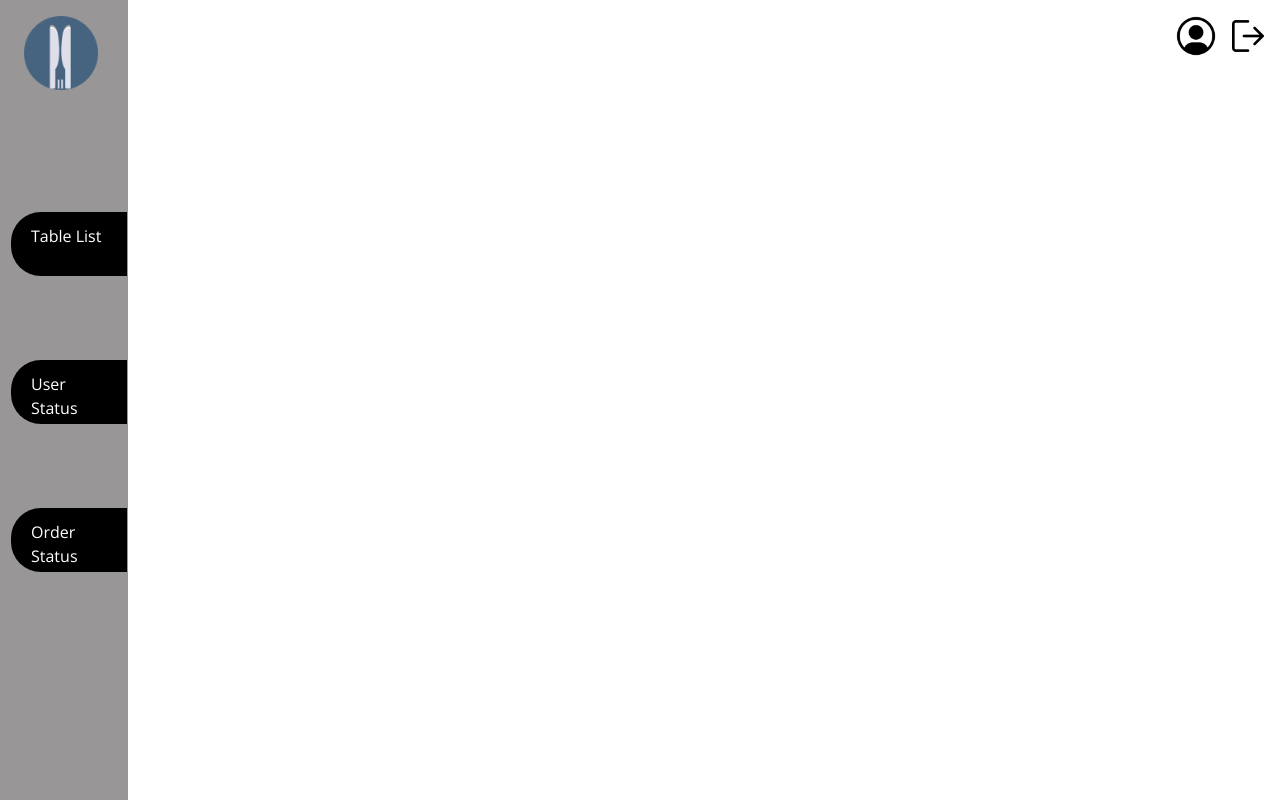
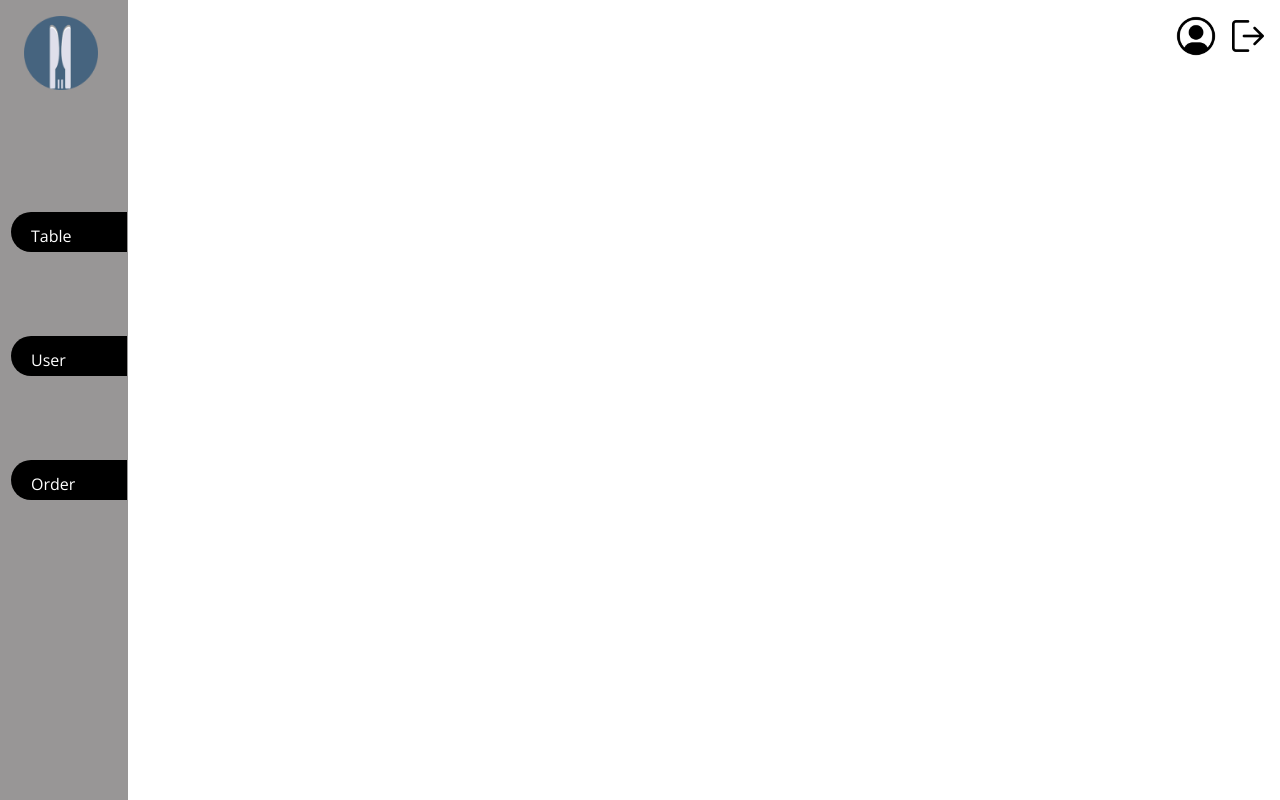
Before and after one commit to aashirbadbhattarai/Tablet-module, a React (Vite) app: page / in a window 1280 px wide. Built offline with nearby package versions, Linux system fonts and the light colour scheme.

Commit message:
item menu, navigation to item menu from product menu done

```diff
--- a/src/App.jsx
+++ b/src/App.jsx
@@ -7,6 +7,7 @@ import TableList from './Components/TableList/TableList';
 import UserStatus from './Components/UserStatus/UserStatus';
 import OrderStatus from './Components/OrderStatus/OrderStatus';
 import ProductMenu from './Components/ProductMenu/ProductMenu';
+import Menu from './Components/ProductMenu/Menu';
 
 const App = () => {
   return (
@@ -14,12 +15,13 @@ const App = () => {
       <div className="flex h-screen w-screen">
         <Navbar />
         <Routes>
-          <Route path="/" element={<Layout />}>
+            <Route path="/" element={<Layout />}>
             <Route path="table-list" element={<TableList />} />
             <Route path="user-status" element={<UserStatus />} />
             <Route path="order-status" element={<OrderStatus />} />
             <Route path="product-menu" element={<ProductMenu />} />
-          </Route>
+            <Route path="item-menu" element={<Menu />}/>
+            </Route>
         </Routes>
       </div>
     </Router>
--- a/src/Components/BillingSection/BillingSection.jsx
+++ b/src/Components/BillingSection/BillingSection.jsx
@@ -50,9 +50,9 @@ const BillingSection = () => {
       <div className='mt-4'>
         <BillingAmount />
       </div>
-    </div>
 
-    <div className='flex mt-4 gap-x-2'>
+
+    <div className='flex mt-6 gap-x-2'>
       <BillingOptions label="Print ticket" color="blue" onClick={handlePrint}/>
       <BillingOptions label="Transfer Order" color="blue" onClick={handleTransfer}/>
       <BillingOptions label="Place Order" color="blue" onClick={handlePlace}/>
@@ -63,9 +63,7 @@ const BillingSection = () => {
       <BillingOptions label="Print Order" color="green" onClick={handlePrintOrder}/>
       <BillingOptions label="Order Payment" color="green" onClick={handlePayment}/>
     </div>
-
-
-
+    </div>
     </>
   )
 }
--- a/src/Components/Navbar/Navbar.jsx
+++ b/src/Components/Navbar/Navbar.jsx
@@ -15,30 +15,30 @@ const Navbar = () => {
             <NavLink
               to="/table-list"
               className={({ isActive }) =>
-                (isActive ? 'bg-white text-black rounded-tl-[30px] rounded-bl-[30px] h-16' : 'bg-black text-white rounded-tl-[30px] rounded-bl-[30px] h-16') + ' block px-5 py-3 transition-colors duration-300 ease-in-out '
+                (isActive ? 'bg-white text-black rounded-tl-[30px] rounded-bl-[30px] h-10' : 'bg-black text-white rounded-tl-[30px] rounded-bl-[30px] h-10') + ' block px-5 py-3 transition-colors duration-300 ease-in-out '
               }
             >
-              Table List
+              Table
             </NavLink>
           </li>
           <li>
             <NavLink
               to="/user-status"
               className={({ isActive }) =>
-                (isActive ? 'bg-white text-black rounded-tl-[30px] rounded-bl-[30px] h-16' : 'h-16 bg-black text-white rounded-tl-[30px] rounded-bl-[30px]') + ' block px-5 py-3 transition-colors duration-300 ease-in-out'
+                (isActive ? 'bg-white text-black rounded-tl-[30px] rounded-bl-[30px] h-10' : 'h-10 bg-black text-white rounded-tl-[30px] rounded-bl-[30px]') + ' block px-5 py-3 transition-colors duration-300 ease-in-out'
               }
             >
-              User Status
+              User
             </NavLink>
           </li>
           <li>
             <NavLink
               to="/order-status"
               className={({ isActive }) =>
-                (isActive ? 'bg-white text-black rounded-tl-[30px] rounded-bl-[30px] h-16' : 'bg-black text-white rounded-tl-[30px] rounded-bl-[30px] h-16') + ' block px-5 py-3 transition-colors duration-300 ease-in-out'
+                (isActive ? 'bg-white text-black rounded-tl-[30px] rounded-bl-[30px] h-10' : 'bg-black text-white rounded-tl-[30px] rounded-bl-[30px] h-10') + ' block px-5 py-3 transition-colors duration-300 ease-in-out'
               }
             >
-              Order Status
+              Order
             </NavLink>
           </li>
         </ul>
--- /dev/null
+++ b/src/Components/ProductMenu/Items.jsx
@@ -0,0 +1,17 @@
+import React from 'react'
+import food from '../../assets/pizza.jpg'
+
+
+const Items = () => {
+  return (
+    <div className='w-[10rem] h-[10rem] outline-1 p-4 anim'>
+        <img src={food} alt="Food" className='w-[60%] h-[60%] rounded-2xl' />
+        <div className='flex flex-col item-center'>
+            <span>Pizza</span>
+            <span>Rs350.00</span>
+        </div>
+    </div>
+  )
+}
+
+export default Items
--- /dev/null
+++ b/src/Components/ProductMenu/Menu.jsx
@@ -0,0 +1,28 @@
+import React from 'react'
+import PageWrapper from '../PageWrapper/PageWrapper'
+import Items from './Items'
+import BillingSection from '../BillingSection/BillingSection'
+
+
+const Menu = () => {
+  return (
+    <PageWrapper>
+      <div className='flex'>
+        <div className='flex flex-wrap w-7/12 h-svh bg-[#f4f0f0] justify-evenly items-center p-4 gap-4 overflow-y-auto mr-4'>
+            <Items/>
+            <Items/>
+            <Items/>
+            <Items/>
+            <Items/>
+            <Items/>
+            <Items/>
+            <Items/>
+            <Items/>
+        </div>
+      <BillingSection />
+      </div>
+    </PageWrapper>
+  )
+}
+
+export default Menu
--- a/src/Components/ProductMenu/ProductMenu.jsx
+++ b/src/Components/ProductMenu/ProductMenu.jsx
@@ -1,9 +1,11 @@
 import React from 'react'
-import './ProductMenu.css'; // Assuming you have a CSS file for styles
+import './ProductMenu.css';
+import { useNavigate } from 'react-router-dom';
 import PageWrapper from '../PageWrapper/PageWrapper';
 import BillingSection from '../BillingSection/BillingSection';
 
 const ProductMenu = () => {
+    const navigate = useNavigate();
   return (
     <PageWrapper>
     <div className='flex justify-between'>
@@ -29,7 +31,7 @@ const ProductMenu = () => {
 
     <div className='Menu-Container'>
         <ul className='p-4'>
-            <li className='bg-[#E0E0E0] rounded-xl shadow-md mb-6'>Japanese Cuisines</li>
+            <li className='bg-[#E0E0E0] rounded-xl shadow-md mb-6'onClick={()=>navigate('/item-menu')}>Japanese Cuisines</li>
             <li className='bg-[#E0E0E0] rounded-xl shadow-md mb-6'>Chinese Cuisines</li>
             <li className='bg-[#E0E0E0] rounded-xl shadow-md mb-6'>Indian Cuisines</li>
             <li className='bg-[#E0E0E0] rounded-xl shadow-md mb-6'>French Cuisines</li>
```
Also changed, not shown: package.json (+4 -3 lines), 2 other files (tests, documents, lock files or other folders).
